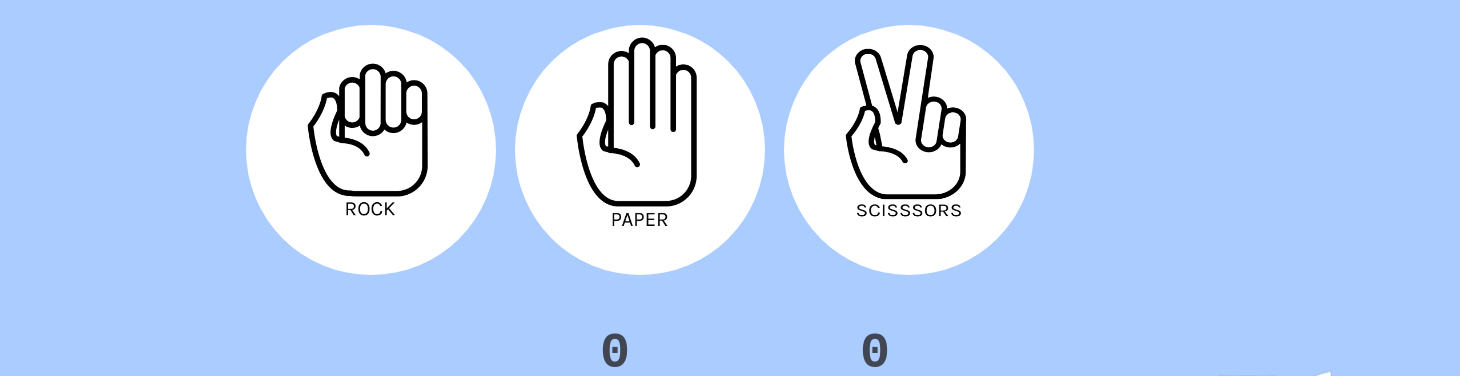
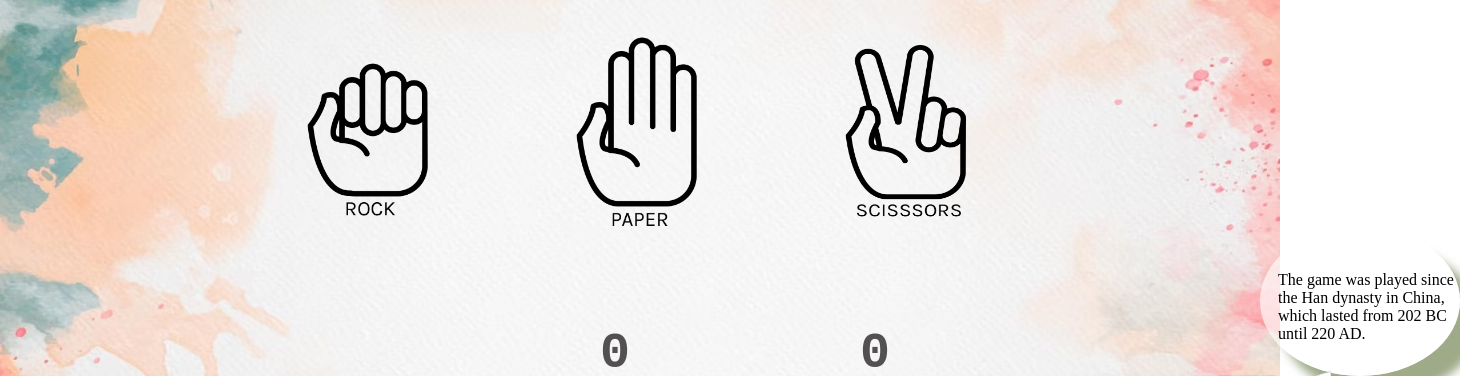
Before and after one commit to ketansharma1411/Rock-Paper-Scissor-Game, a plain HTML site: page index.html in a window 1280 px wide. Shown: the part 175-551 px from the top of the page, 1460 px wide, since content can reach past the window. Drawn offline with nearby package versions, Linux system fonts and the light colour scheme; a web font is replaced by a local one.

Commit message:
funFact part added

```diff
--- a/index.html
+++ b/index.html
@@ -31,7 +31,12 @@
         <p>Let's Start the game</p>
 
     </div>
+    <div class="funFact">
+        <p>hello this is me how ar you jkwghfkejbrkg jkdghjkn kjgberjk nwejjnhgnjn wjkbgjknr</p>
+    </div>
     <div class="extraImg">
+
+
         <img src="un.png">
     </div>
 
--- a/java1.js
+++ b/java1.js
@@ -1,8 +1,16 @@
+const funArr=['The game was played since the Han dynasty in China, which lasted from 202 BC until 220 AD.','The game has three possible outcomes: a draw, a win or a loss.','The odds of winning rock paper scissors is one in three or 33.33%.','On average, players use rock and scissors 35% of the time.']
 
+function funny(){
+    let messageBox=document.querySelector('.funFact p')
+    const randomIndex = Math.floor(Math.random() * funArr.length);
+    messageBox.innerText=funArr[randomIndex]
+    console.log(funArr[randomIndex])
+}
 const arr=document.querySelectorAll('.img1')
 var userSpan=0
 var compSpan=0
 arr.forEach((ele)=>{
+    funny()
 
     var optionSelect=1
     ele.addEventListener('click',(event)=>{
@@ -103,6 +111,7 @@ arr.forEach((ele)=>{
                 result.style.marginLeft='0px'
                 result.style.backgroundColor='wheat'
                 document.querySelector('.result p').innerText="Let's Start the game"
+                funny()
             }
             else {
                 console.log('pressed no')
@@ -119,6 +128,7 @@ arr.forEach((ele)=>{
                 result.style.marginLeft='0px'
                 document.querySelector('.result p').innerText="Let's Start the game"
                 result.style.backgroundColor='wheat'
+                funny()
             }
             else {
                 console.log('pressed no')
--- a/style.css
+++ b/style.css
@@ -1,5 +1,6 @@
 body{
-    background-color: #AACCFF;
+    /* background-color: #AACCFF; */
+    background-image: url('abstract-watercolor-background_23-2149038179.avif');
     background-repeat: no-repeat;
     background-size: cover;
 }
@@ -38,7 +39,7 @@ body{
 }
 .options .img1{
     border-radius: 50%;
-    background-color: #FFFFFF;
+    background-color: #ffffff00;
     border: none;
     width: 250px;
     height: 250px;
@@ -114,7 +115,7 @@ body{
     width: 350px;
 
 }
-.extraImg{
+.extraImg {
     position: absolute;
     top: 520px;
     left: 1020px;
@@ -122,3 +123,24 @@ body{
     width: 150px;
 
 }
+.funFact{
+    /* border: 2px solid black; */
+    position: absolute;
+    top: 401px;
+    left: 1260px;
+    height: 150px;
+    width: 200px;
+
+
+        background-color: rgba(255, 255, 255, 0.637); /* Off-white background color */
+        border-radius: 50%; /* Rounded shape */
+        box-shadow: 20px 20px 10px rgba(135, 148, 107, 0.797); /* Soft shadow */
+
+
+
+}
+.funFact p{
+    margin-left: 18px;
+    margin-top: 45px;
+    font-size: medium;
+}
```
Also changed, not shown: abstract-watercolor-background_23-2149038179.avif (added).
